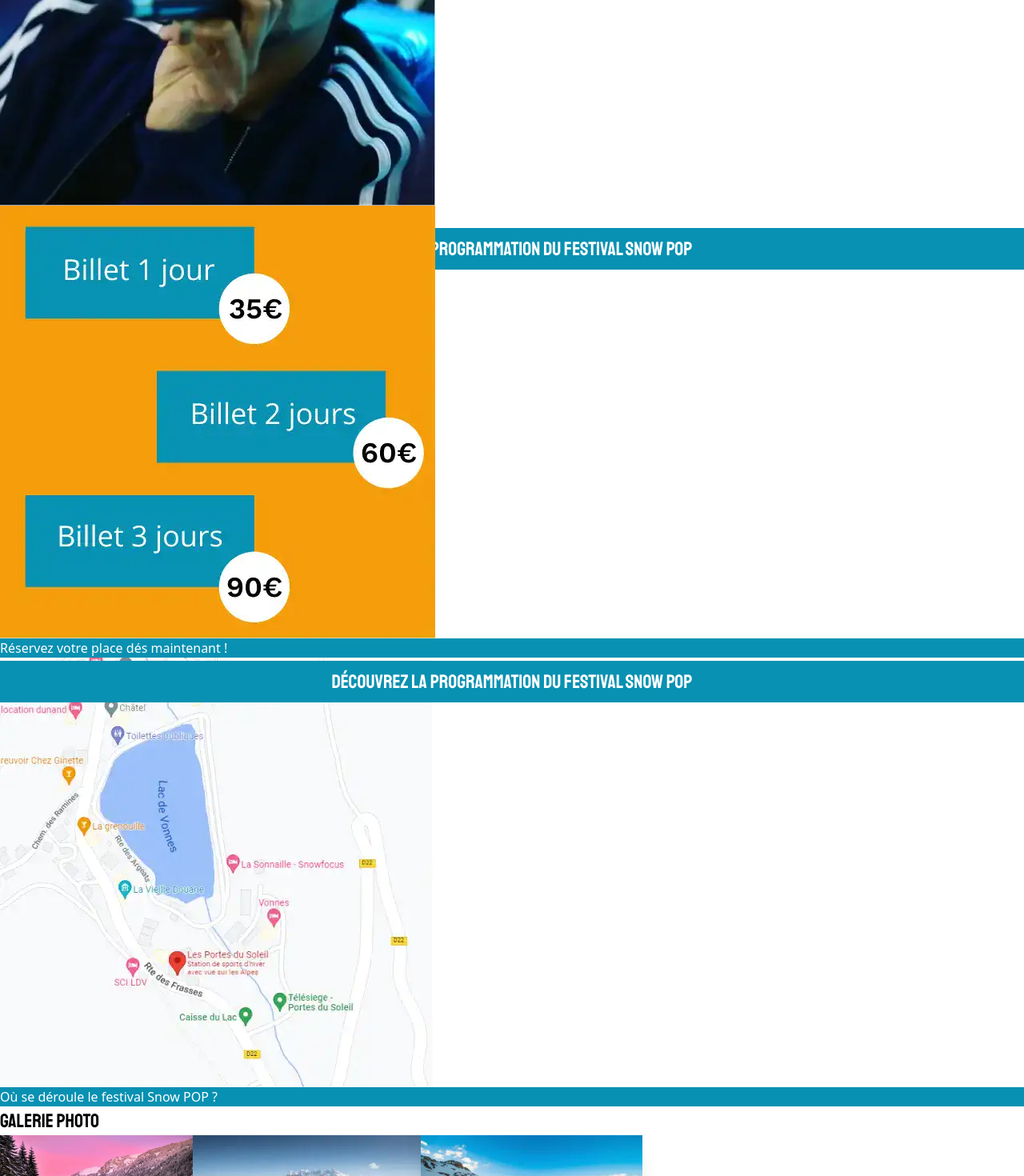
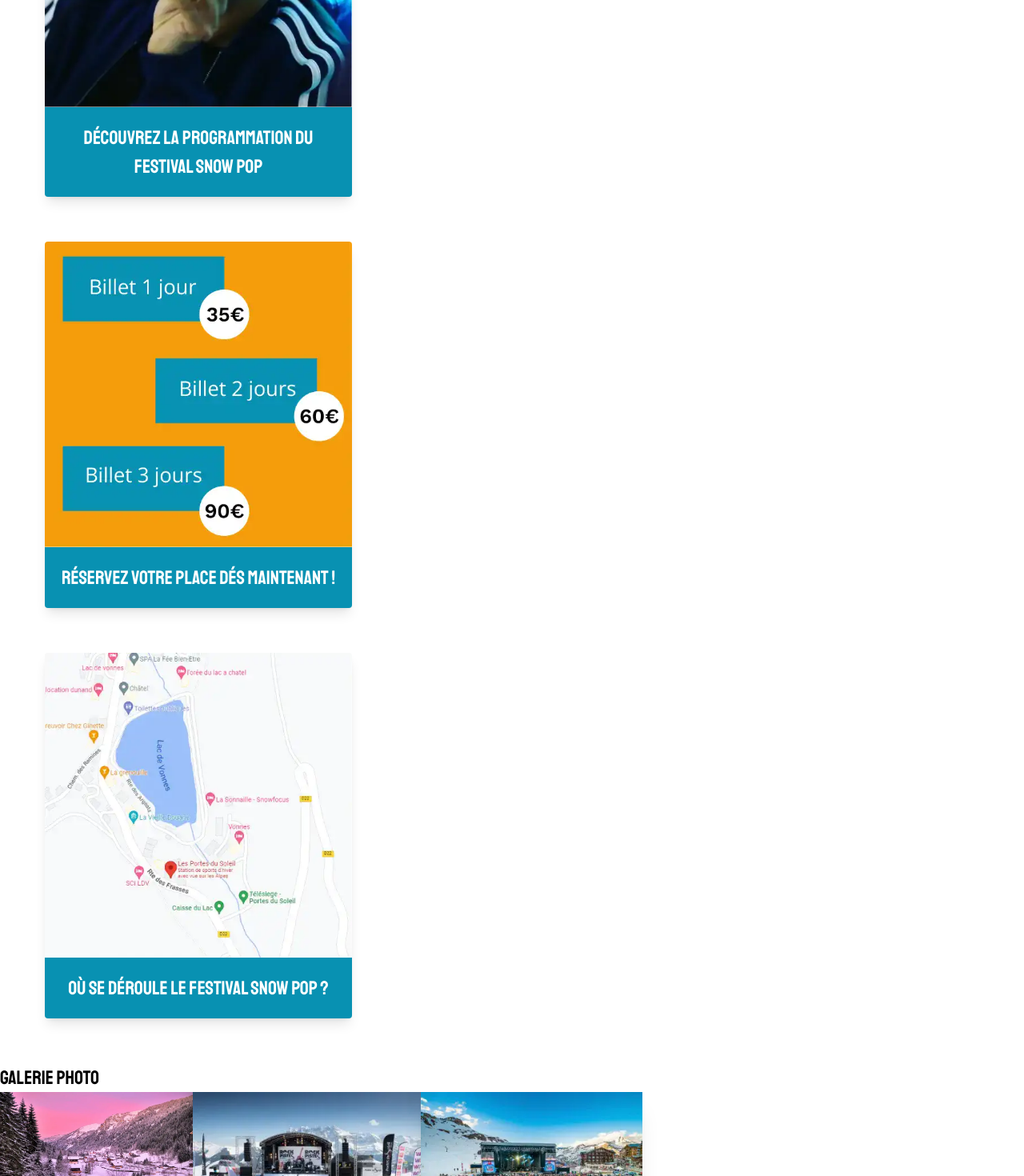
Before and after one commit to lavaine-iris/sae203, a Vue app: page / in a window 1280 px wide. Shown: the part 600-2070 px from the top of the page at 80% size. Built offline with nearby package versions, Linux system fonts and the light colour scheme.

Commit message:
Card Accueil

```diff
--- a/src/views/AccueilView.vue
+++ b/src/views/AccueilView.vue
@@ -5,27 +5,33 @@
       <h2 class="text-center font-staatliches text-xl text-cyan-600">3 - 4 - 5 Février 2023</h2>
     </div>
 
-    <div class="relative">
-      <img src="../assets/nekfeu-accueil.webp" alt="Nekfeu" />
-      <figcaption class="absolute -bottom-20 w-full bg-cyan-600 py-2 text-center font-staatliches text-xl text-white">
-        Découvrez la programmation du festival Snow Pop
-      </figcaption>
+
+
+    <div class="max-w-sm rounded overflow-hidden shadow-lg m-14">
+      <img class="w-full" src="../assets/nekfeu-accueil.webp" alt="Nekfeu">
+     <div>
+       <p class="text-white font-staatliches bg-cyan-600 text-xl text-center p-5">
+      Découvrez la programmation du festival Snow Pop
+       </p>
+       </div>
     </div>
 
-    <figure class="relative">
-      <img src="../assets/billeterie.webp" alt="Nekfeu" />
-      <figcaption class="absolute -bottom-20 w-full bg-cyan-600 py-2 text-center font-staatliches text-xl text-white">
-        Découvrez la programmation du festival Snow Pop
-      </figcaption>
-    </figure>
-
-    <div>
-      <p class="bg-cyan-600 text-white">Réservez votre place dés maintenant !</p>
+     <div class="max-w-sm rounded overflow-hidden shadow-lg m-14">
+      <img class="w-full" src="../assets/billeterie.webp" alt="Billeterie">
+     <div>
+       <p class="text-white font-staatliches bg-cyan-600 text-xl text-center p-5">
+      Réservez votre place dés maintenant !
+       </p>
+       </div>
     </div>
 
-    <div>
-      <img src="../assets/map-accueil.webp" alt="Carte" />
-      <p class="bg-cyan-600 text-white">Où se déroule le festival Snow POP ?</p>
+     <div class="max-w-sm rounded overflow-hidden shadow-lg m-14">
+      <img class="w-full" src="../assets/map-accueil.webp" alt="Billeterie">
+     <div>
+       <p class="text-white font-staatliches bg-cyan-600 text-xl text-center p-5">
+      Où se déroule le festival Snow POP ?
+       </p>
+       </div>
     </div>
 
     <p class="font-staatliches text-xl">Galerie photo</p>
--- a/src/views/BilleterieView.vue
+++ b/src/views/BilleterieView.vue
@@ -7,5 +7,7 @@
       </div>
       <div class="h-1 w-1/3 bg-yellow-500"></div>
     </div>
+
+
   </main>
 </template>
```
